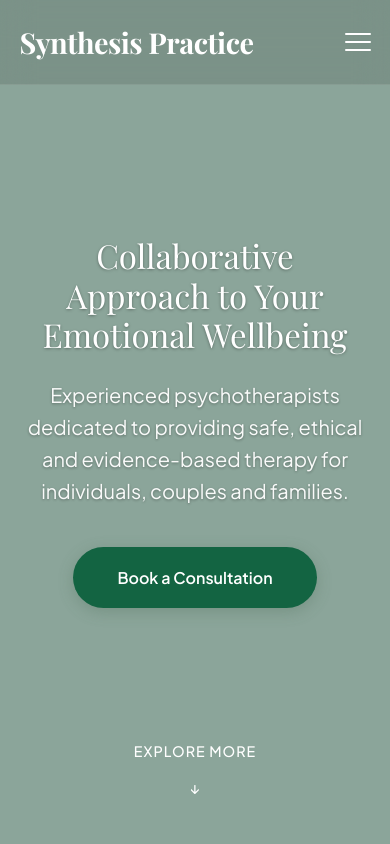
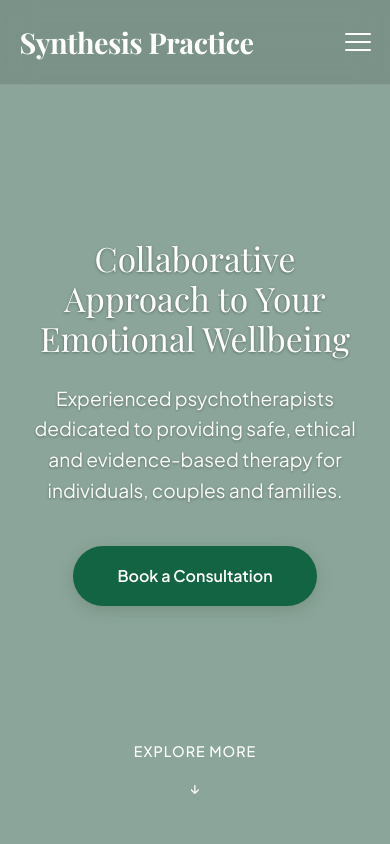
Before and after one commit to MikeAvgeros/zoipsychotherapy, a plain HTML site: page index.html in a window 390 px wide. Shown: the top 844 px of the page. Drawn offline with nearby package versions, Linux system fonts and the light colour scheme; a web font is replaced by a local one.

Commit message:
Update font sizes

```diff
--- a/assets/css/style.css
+++ b/assets/css/style.css
@@ -35,9 +35,9 @@
 
 @media (max-width: 600px) {
   :root {
-    --fs-hero-title: clamp(2rem, 1.7rem + 1.5vw, 2.5rem);
+    --fs-hero-title: clamp(2.1rem, 1.7rem + 1.5vw, 2.5rem);
     --fs-page-title: clamp(1.9rem, 1.7rem + 1vw, 2.3rem);
-    --fs-section-title: clamp(1.75rem, 1.6rem + 0.75vw, 2.1rem);
+    --fs-section-title: clamp(1.8rem, 1.6rem + 0.75vw, 2.1rem);
     --fs-subsection-title: clamp(1.4rem, 1.3rem + 0.5vw, 1.6rem);
     --fs-display: clamp(1.7rem, 1.55rem + 0.75vw, 2rem);
     --fs-list-heading: clamp(1rem, 0.95rem + 0.14vw, 1.1rem);
@@ -358,7 +358,7 @@ header.scrolled .burger span {
 }
 
 .hero-content p {
-  font-size: 1.25rem;
+  font-size: 1.2rem;
   font-weight: 400;
   max-width: 680px;
   margin: 0 auto 2.5rem;
```
